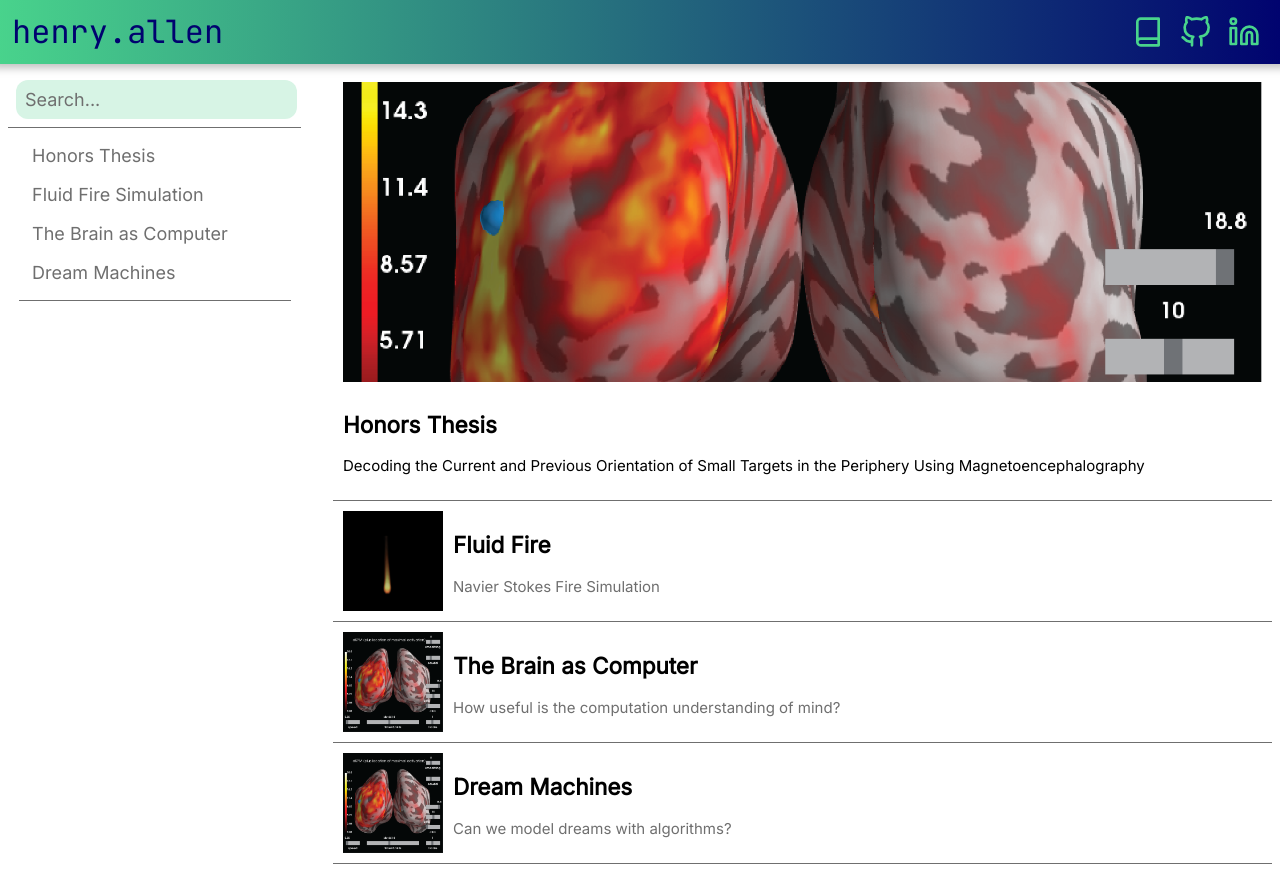
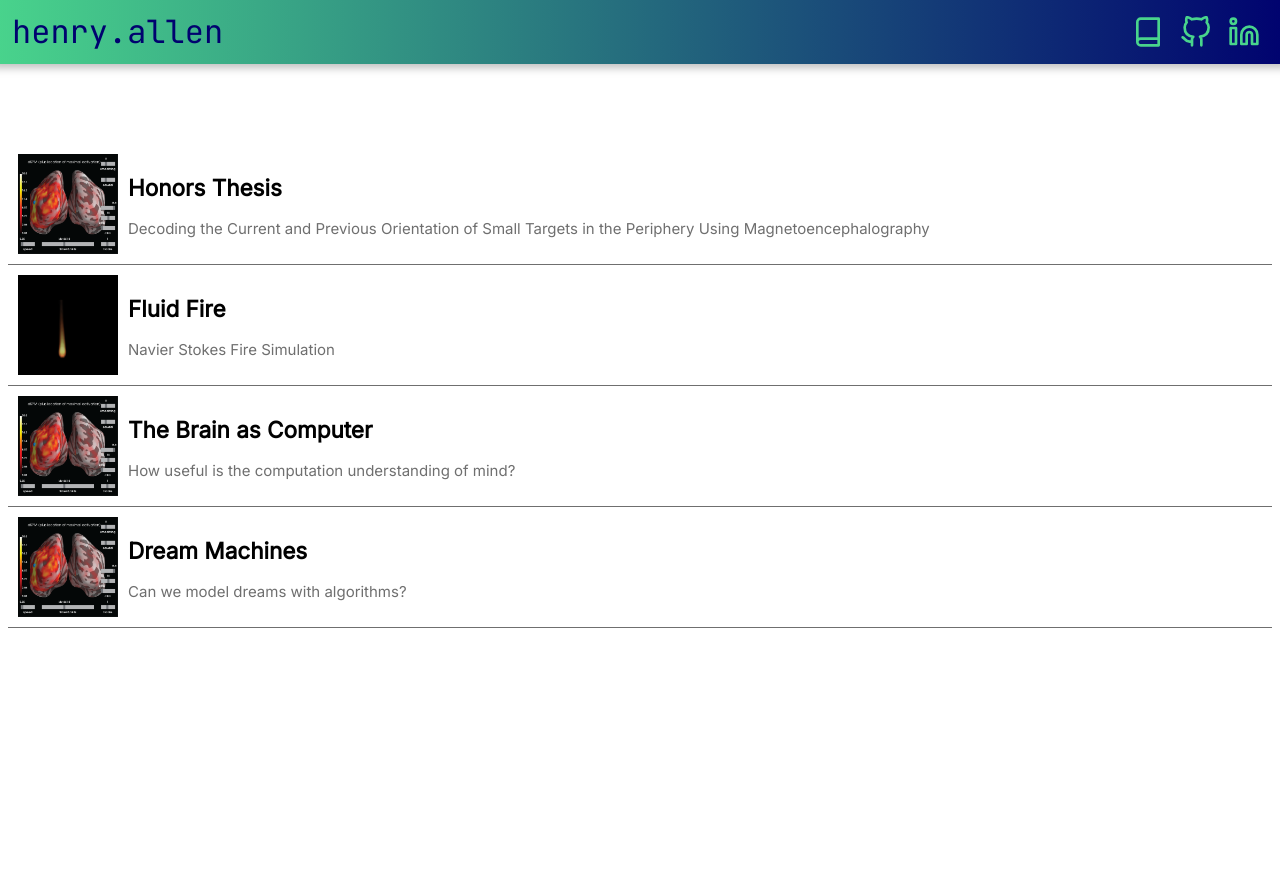
Before and after one commit to hmallen99/hmallen99.github.io, a React (Create React App) app: page /#/ in a window 1280 px wide. After the commit the page ends 800 px from the top, so only its background shows below. Built offline with nearby package versions, Linux system fonts and the light colour scheme.

Commit message:
Remove filter

```diff
--- a/src/Projects/ProjectList.tsx
+++ b/src/Projects/ProjectList.tsx
@@ -21,8 +21,8 @@ function ListCell(props: ProjectBlurb & { index: number }) {
 
     return (
         <PlainLink to={`/projects/${props.id}`} >
-            <div className={props.index === 0 ? "project-list-cell-first" : "projects-list-cell"}>
-                {thumbnail ? <img className={props.index === 0 ? "project-thumbnail-first" : "project-thumbnail"} src={thumbnail} alt="" /> : null}
+            <div className={"projects-list-cell"}>
+                {thumbnail ? <img className={"project-thumbnail"} src={thumbnail} alt="" /> : null}
                 <div className="projects-list-cell-text">
                     <ReactMarkdown>
                         {props.text}
--- a/src/Projects/Projects.css
+++ b/src/Projects/Projects.css
@@ -5,13 +5,16 @@
     overflow-x: hidden;
     width: 100%;
     gap: 1em;
+    background-color: transparent;
 }
 
 .project-list-content {
     display: flex;
     flex-direction: column;
     padding: 0.5em;
+    padding-top: 5em;
     flex-grow: 1;
+    background-color: transparent;
 }
 
 .projects-list-cell {
--- a/src/Projects/Projects.tsx
+++ b/src/Projects/Projects.tsx
@@ -1,24 +1,16 @@
-import * as React from "react";
 import { Outlet } from "react-router-dom";
-import FilterNavigator, { ListItem } from "../FilterNavigator/FilterNavigator";
+import { ListItem } from "../FilterNavigator/FilterNavigator";
 import "./Projects.css"
-import PlatformContext, { FormFactor } from "../Platform/PlatformContext";
 
 type Props = {
     projects: ListItem[]
 }
 
-export default function Projects(props: Props) {
-    const platformInfo = React.useContext(PlatformContext)
+export default function Projects(_props: Props) {
 
     return (
         <>
             <div className="projects-container">
-                {
-                    platformInfo.formFactor === FormFactor.Wide ?
-                        <FilterNavigator route={"/projects"} items={props.projects} /> :
-                        null
-                }
                 <Outlet />
             </div>
         </>
```
